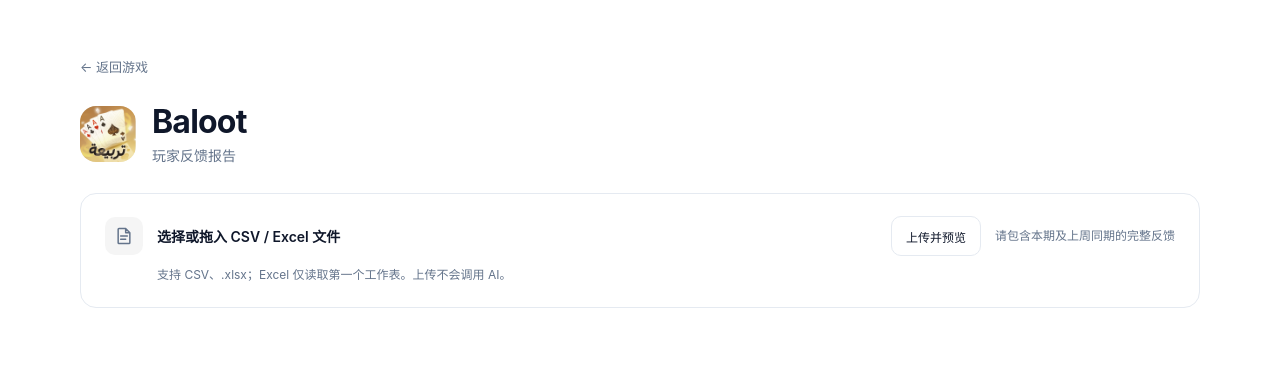
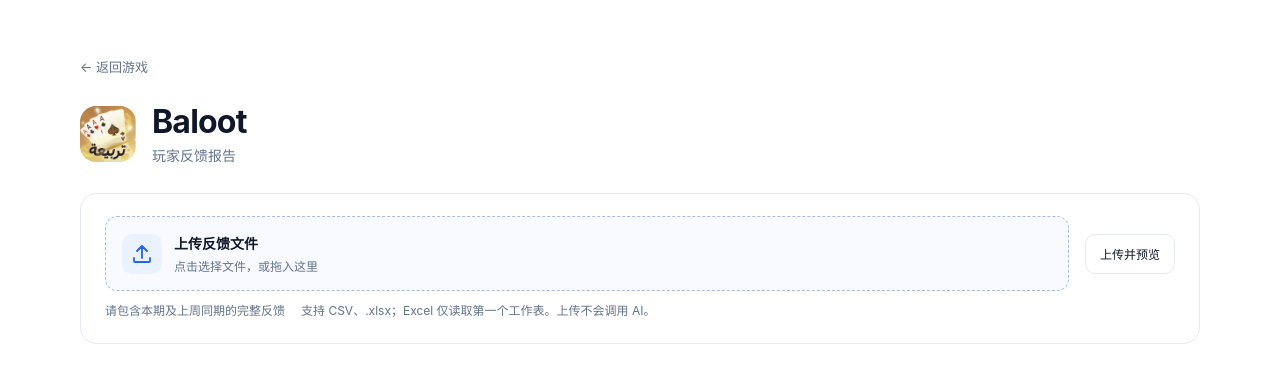
Before and after one commit to salahsultan1998/ai_feedback_system, a Flask app: page /games/baloot in a window 1280 px wide. Shown: the top 383 px of the page. Run offline with Flask 3, Linux system fonts and the light colour scheme.

Commit message:
updated the ui

```diff
--- a/static/css/game.css
+++ b/static/css/game.css
@@ -15,25 +15,31 @@ hr { display: none; }
 .panel { box-shadow: none; }
 .controls-panel { margin-top: 28px; padding: 22px 24px; border-radius: 16px; }
 .panel + .panel { margin-top: 26px; }
-.file-row { display: flex; align-items: center; gap: 14px; min-width: 0; }
-.file-icon { display: grid; width: 38px; height: 38px; flex: 0 0 auto; place-items: center; border-radius: 10px; background: #f5f5f5; }
-.file-icon img { display: block; width: 20px; height: 20px; }
-.file-picker { position: relative; min-width: 0; flex: 1; overflow-wrap: anywhere; font-size: 14px; font-weight: 600; color: var(--text-primary); cursor: pointer; padding: 5px 0; }
+.file-row { display: flex; align-items: center; gap: 16px; min-width: 0; }
+.file-icon { display: grid; width: 40px; height: 40px; flex: 0 0 auto; place-items: center; border-radius: 10px; background: #eaf1ff; }
+.file-icon img { display: block; width: 24px; height: 24px; }
+.file-picker { position: relative; display: flex; align-items: center; gap: 12px; min-width: 0; flex: 1; padding: 16px; border: 1px dashed #a9bddc; border-radius: 12px; background: #f8faff; color: var(--text-primary); cursor: pointer; transition: border-color .2s, background .2s; }
+.file-details { display: grid; gap: 4px; min-width: 0; flex: 1; }
+#file-label { overflow: hidden; text-overflow: ellipsis; white-space: nowrap; font-size: 14px; font-weight: 600; }
+.file-picker-note { color: var(--text-secondary); font-size: 12px; }
 .file-picker input { position: absolute; inset: 0; width: 100%; height: 100%; opacity: 0; cursor: pointer; }
-.change-file { margin-left: 10px; color: var(--text-secondary); font-size: 12px; font-weight: 400; white-space: nowrap; }
-.file-picker:focus-within { outline: 3px solid #c9c9c9; outline-offset: 3px; border-radius: 4px; }
-.file-picker.dragging { background: #f5f5f5; }
-.file-summary { margin-left: auto; color: var(--text-secondary); text-align: right; font-size: 12px; }
-#upload-button { min-height: 40px; padding: 8px 14px; border-color: var(--border); }
-#upload-note { margin: 9px 0 0 52px; font-size: 12px; }
+.change-file { flex: 0 0 auto; padding: 6px 10px; border-radius: 7px; background: #e8efff; color: #1d4ed8; font-size: 12px; font-weight: 600; white-space: nowrap; }
+.file-picker:hover, .file-picker.dragging { border-color: #2563eb; background: #eef4ff; }
+.file-picker:focus-within { outline: 3px solid #bfdbfe; outline-offset: 3px; }
+.file-picker:has(input:disabled) { opacity: .65; cursor: wait; }
+.upload-meta { display: flex; flex-wrap: wrap; gap: 4px 16px; margin-top: 10px; }
+.file-summary { color: var(--text-secondary); font-size: 12px; }
+#upload-button { min-height: 40px; flex: 0 0 auto; margin-left: auto; padding: 8px 14px; border-color: var(--border); }
+#upload-note { margin: 0; font-size: 12px; }
 
 #report-form { margin-top: 16px; padding-top: 16px; border-top: 1px solid var(--border); }
 .date-fields { display: flex; align-items: center; gap: 14px; }
 .date-fields::before { content: "报告期间\A日期含首尾当天 · 会自动比较上周同期"; flex: 1; min-width: 170px; white-space: pre-line; color: var(--text-secondary); font-size: 12px; line-height: 1.55; }
-.date-fields label { display: grid; width: 170px; gap: 6px; border: 1px solid var(--border); border-radius: 10px; padding: 8px 12px; color: var(--text-secondary); font-size: 11px; }
-input[type=date] { width: 100%; min-height: 28px; border: 0; border-radius: 0; padding: 0; background: transparent; color: var(--text-primary); font-size: 13px; }
-.date-arrow { padding: 0; color: var(--text-secondary); }
+.date-fields label { display: grid; width: 170px; min-width: 0; border: 1px solid var(--border); border-radius: 10px; padding: 8px 12px; }
+input[type=date] { width: 100%; min-width: 0; min-height: 28px; border: 0; border-radius: 0; padding: 0; background: transparent; color: var(--text-primary); font-size: 13px; }
+.date-arrow { flex: 0 0 auto; padding: 0; color: var(--text-secondary); }
 #generate-button { min-height: 40px; margin-left: 0; padding: 8px 14px; }
+#generate-button:disabled { opacity: 1; border-color: #e2e8f0; background: #e9edf2; color: #6b7280; }
 .comparison { display: flex; flex-wrap: wrap; gap: 6px 22px; margin: 15px 0 0; font-size: 12px; color: var(--text-secondary); }
 .comparison strong { color: var(--text-primary); font-weight: 600; }
 #selection-note { margin: 7px 0 0; font-size: 12px; }
@@ -43,6 +49,10 @@ input[type=date] { width: 100%; min-height: 28px; border: 0; border-radius: 0; p
 .check input { margin: 5px 0 0; accent-color: var(--accent); }
 #job-status { margin-top: 16px; padding-top: 14px; border-top: 1px solid var(--border); }
 .status-line { display: flex; align-items: center; justify-content: space-between; gap: 12px; }
+.status-copy { display: flex; align-items: center; gap: 9px; min-width: 0; }
+.loading-spinner { width: 15px; height: 15px; flex: 0 0 auto; border: 2px solid #e2e8f0; border-top-color: #475569; border-radius: 50%; animation: processing-spin .8s linear infinite; }
+@keyframes processing-spin { to { transform: rotate(360deg); } }
+@media(prefers-reduced-motion:reduce) { .loading-spinner { animation: none; } }
 progress { display: block; width: 100%; height: 5px; margin-top: 10px; border: 0; border-radius: 10px; overflow: hidden; accent-color: var(--accent); }
 progress::-webkit-progress-bar { background: #ededed; border-radius: 10px; }
 progress::-webkit-progress-value { background: var(--accent); border-radius: 10px; }
@@ -88,13 +98,11 @@ tbody tr:hover td { background: #fafafa; }
     .page { width: calc(100% - 32px); padding-top: 36px; padding-bottom: 48px; }
     .controls-panel { padding: 18px; }
     .file-row { flex-wrap: wrap; gap: 10px; }
-    .file-picker { min-width: 180px; }
-    .file-summary { width: 100%; margin-left: 52px; text-align: left; }
-    #upload-note { margin-left: 52px; }
+    .file-picker { flex-basis: 100%; padding: 14px; }
+    .file-summary { width: 100%; }
     .date-fields { flex-wrap: wrap; }
     .date-fields::before { flex-basis: 100%; }
     .date-fields label { flex: 1; width: auto; }
-    .date-arrow { display: none; }
     #generate-button { width: 100%; }
     .content-toolbar { flex-wrap: wrap; gap: 0 16px; padding: 0 18px; }
     .downloads { padding: 8px 0; }
--- a/templates/game.html
+++ b/templates/game.html
@@ -18,22 +18,24 @@
     <section class="panel controls-panel" aria-label="文件与报告日期">
         <form id="upload-form">
             <div class="file-row">
-                <span class="file-icon" aria-hidden="true"><img src="{{ url_for('static', filename='images/file-icon.svg') }}" alt=""></span>
                 <label class="file-picker" id="upload-zone">
-                    <span id="file-label">选择或拖入 CSV / Excel 文件</span>
+                    <span class="file-icon" aria-hidden="true"><img src="{{ url_for('static', filename='images/upload-icon.svg') }}" alt=""></span>
+                    <span class="file-details"><span id="file-label">上传反馈文件</span><span class="file-picker-note">点击选择文件，或拖入这里</span></span>
                     <span id="change-file" class="change-file" hidden>更换文件</span>
                     <input id="file" type="file" name="file" accept=".csv,.xlsx" required aria-label="选择反馈文件">
                 </label>
                 <button id="upload-button" type="submit" class="secondary compact">上传并预览</button>
+            </div>
+            <div class="upload-meta">
                 <span id="file-summary" class="muted small file-summary">请包含本期及上周同期的完整反馈</span>
+                <p id="upload-note" class="muted small">支持 CSV、.xlsx；Excel 仅读取第一个工作表。上传不会调用 AI。</p>
             </div>
-            <p id="upload-note" class="muted small">支持 CSV、.xlsx；Excel 仅读取第一个工作表。上传不会调用 AI。</p>
         </form>
         <form id="report-form" hidden>
             <div class="date-fields">
-                <label>开始日期<input type="date" id="start" name="start" required></label>
+                <label><input type="date" id="start" name="start" required aria-label="开始日期"></label>
                 <span class="date-arrow" aria-hidden="true">→</span>
-                <label>结束日期<input type="date" id="end" name="end" required></label>
+                <label><input type="date" id="end" name="end" required aria-label="结束日期"></label>
                 <button id="generate-button" type="submit" disabled>生成报告 ↗</button>
             </div>
             <div id="selection-summary" hidden>
@@ -45,7 +47,7 @@
             <p class="muted cost-note">日期含首尾当天 · 生成会调用 AI，可能产生 API 费用</p>
         </form>
         <div id="job-status" hidden>
-            <div class="status-line"><span id="job-message" class="muted small" role="status" aria-live="polite"></span><button id="stop-button" type="button" class="secondary compact" hidden>停止处理</button></div>
+            <div class="status-line"><div class="status-copy"><span id="job-spinner" class="loading-spinner" aria-hidden="true" hidden></span><span id="job-message" class="muted small" role="status" aria-live="polite"></span></div><button id="stop-button" type="button" class="secondary compact" hidden>停止处理</button></div>
             <progress id="job-progress" aria-label="报告处理进度" hidden></progress>
         </div>
     </section>
```
Also changed, not shown: static/js/game.js (+26 -5 lines), tests/test_game_ui.cjs (+20 -1 lines), static/images/upload-icon.svg (added).
